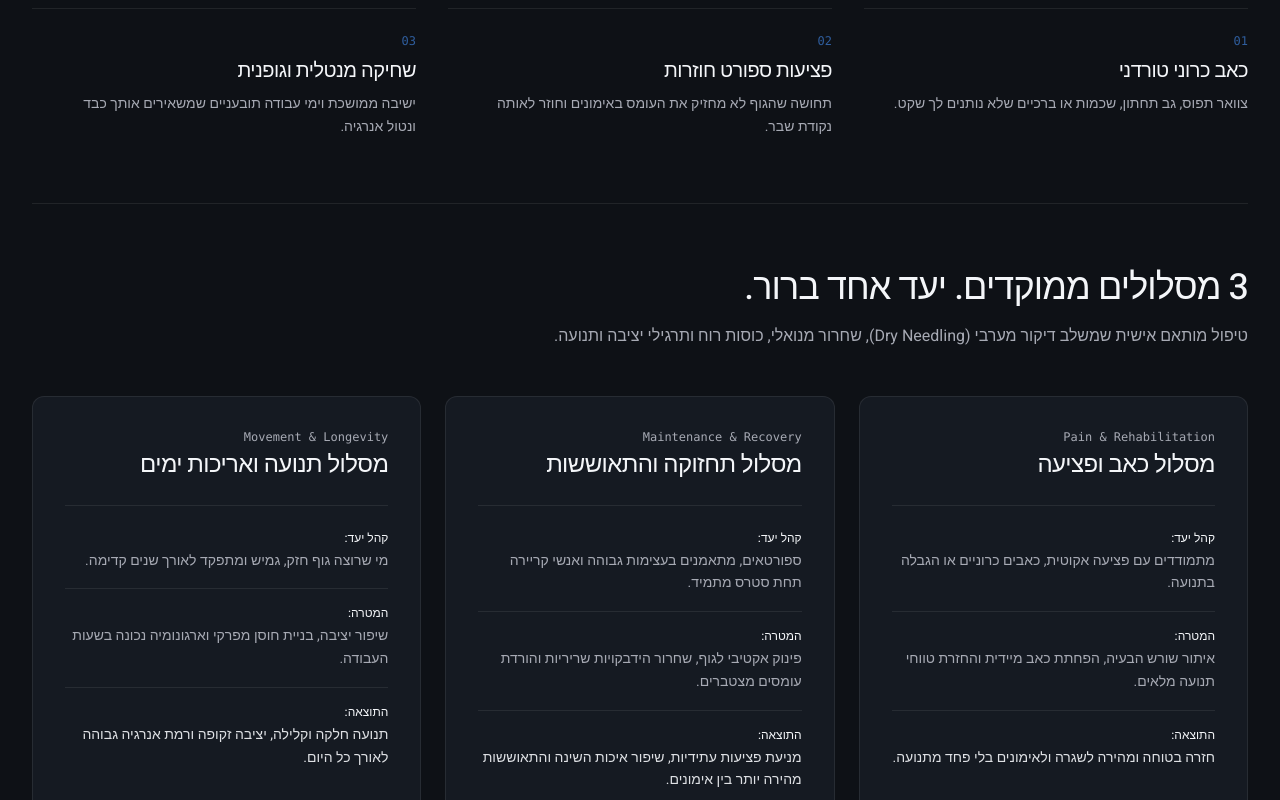
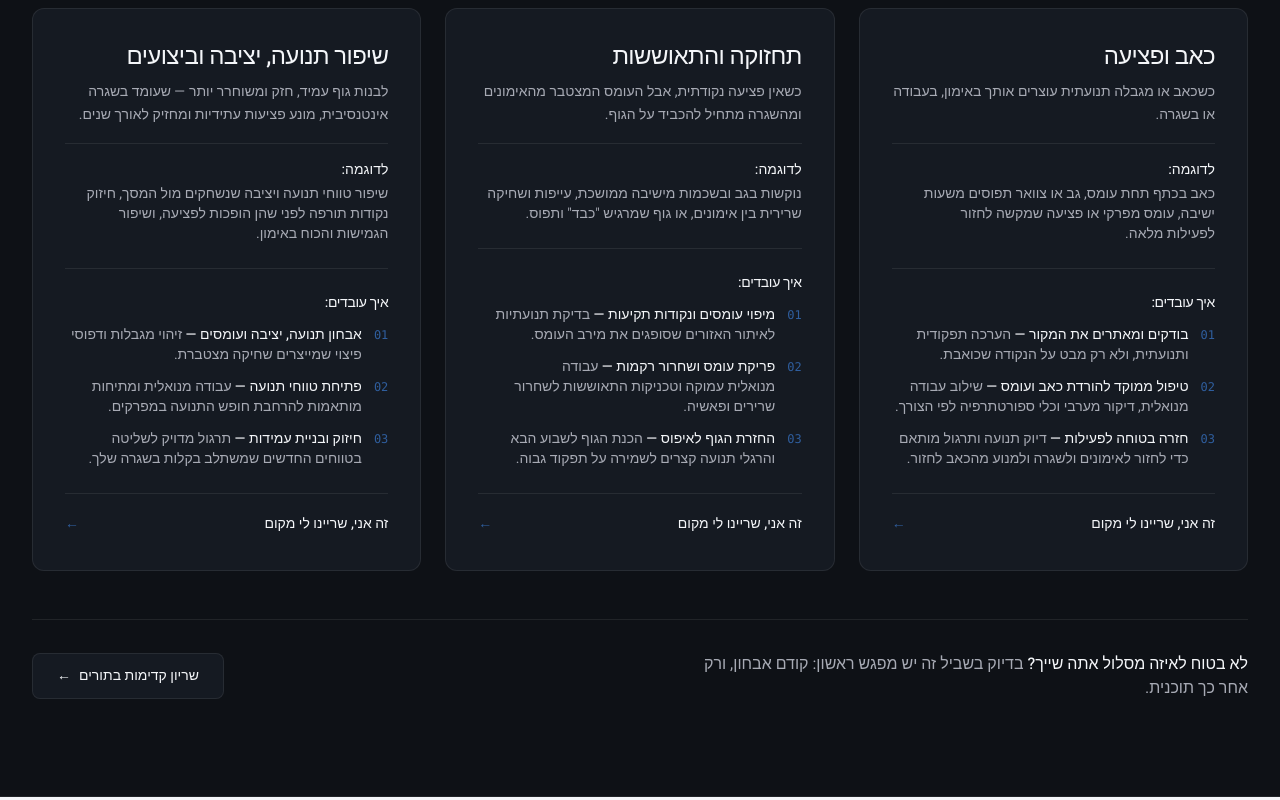
Before and after one commit to ofek-ok/okonskiperformance, a Next.js app: page / in a window 1280 px wide. Shown: the part 1040-1840 px from the top of the page. Built offline with nearby package versions, Linux system fonts and the light colour scheme.

Commit message:
Update WhoItsFor section copy and remove duplicate problem block

```diff
--- a/components/WhoItsFor.tsx
+++ b/components/WhoItsFor.tsx
@@ -1,61 +1,124 @@
 "use client";
 
-const problems = [
+interface ServicePillar {
+  title: string;
+  topicId: string;
+  lead: string;
+  example: string;
+  steps: {
+    num: string;
+    title: string;
+    desc: string;
+  }[];
+}
+
+const pillars: ServicePillar[] = [
+  {
+    title: "כאב ופציעה",
+    topicId: "כאב ופציעה",
+    lead: "כשכאב או מגבלה תנועתית עוצרים אותך באימון, בעבודה או בשגרה.",
+    example:
+      "כאב בכתף תחת עומס, גב או צוואר תפוסים משעות ישיבה, עומס מפרקי או פציעה שמקשה לחזור לפעילות מלאה.",
+    steps: [
       {
         num: "01",
-    title: "כאב כרוני טורדני",
-    desc: "צוואר תפוס, גב תחתון, שכמות או ברכיים שלא נותנים לך שקט.",
+        title: "בודקים ומאתרים את המקור",
+        desc: "הערכה תפקודית ותנועתית, ולא רק מבט על הנקודה שכואבת.",
       },
       {
         num: "02",
-    title: "פציעות ספורט חוזרות",
-    desc: "תחושה שהגוף לא מחזיק את העומס באימונים וחוזר לאותה נקודת שבר.",
+        title: "טיפול ממוקד להורדת כאב ועומס",
+        desc: "שילוב עבודה מנואלית, דיקור מערבי וכלי ספורטתרפיה לפי הצורך.",
       },
       {
         num: "03",
-    title: "שחיקה מנטלית וגופנית",
-    desc: "ישיבה ממושכת וימי עבודה תובעניים שמשאירים אותך כבד ונטול אנרגיה.",
+        title: "חזרה בטוחה לפעילות",
+        desc: "דיוק תנועה ותרגול מותאם כדי לחזור לאימונים ולשגרה ולמנוע מהכאב לחזור.",
       },
-];
-
-interface TreatmentTrack {
-  title: string;
-  subtitleEn: string;
-  topicId: string;
-  audience: string;
-  goal: string;
-  outcome: string;
-}
-
-const tracks: TreatmentTrack[] = [
-  {
-    title: "מסלול כאב ופציעה",
-    subtitleEn: "Pain & Rehabilitation",
-    topicId: "כאב ופציעה",
-    audience: "מתמודדים עם פציעה אקוטית, כאבים כרוניים או הגבלה בתנועה.",
-    goal: "איתור שורש הבעיה, הפחתת כאב מיידית והחזרת טווחי תנועה מלאים.",
-    outcome: "חזרה בטוחה ומהירה לשגרה ולאימונים בלי פחד מתנועה.",
+    ],
   },
   {
-    title: "מסלול תחזוקה והתאוששות",
-    subtitleEn: "Maintenance & Recovery",
+    title: "תחזוקה והתאוששות",
     topicId: "תחזוקה והתאוששות",
-    audience: "ספורטאים, מתאמנים בעצימות גבוהה ואנשי קריירה תחת סטרס מתמיד.",
-    goal: "פינוק אקטיבי לגוף, שחרור הידבקויות שריריות והורדת עומסים מצטברים.",
-    outcome: "מניעת פציעות עתידיות, שיפור איכות השינה והתאוששות מהירה יותר בין אימונים.",
+    lead: "כשאין פציעה נקודתית, אבל העומס המצטבר מהאימונים ומהשגרה מתחיל להכביד על הגוף.",
+    example:
+      "נוקשות בגב ובשכמות מישיבה ממושכת, עייפות ושחיקה שרירית בין אימונים, או גוף שמרגיש \"כבד\" ותפוס.",
+    steps: [
+      {
+        num: "01",
+        title: "מיפוי עומסים ונקודות תקיעות",
+        desc: "בדיקת תנועתיות לאיתור האזורים שסופגים את מירב העומס.",
       },
       {
-    title: "מסלול תנועה ואריכות ימים",
-    subtitleEn: "Movement & Longevity",
+        num: "02",
+        title: "פריקת עומס ושחרור רקמות",
+        desc: "עבודה מנואלית עמוקה וטכניקות התאוששות לשחרור שרירים ופאשיה.",
+      },
+      {
+        num: "03",
+        title: "החזרת הגוף לאיפוס",
+        desc: "הכנת הגוף לשבוע הבא והרגלי תנועה קצרים לשמירה על תפקוד גבוה.",
+      },
+    ],
+  },
+  {
+    title: "שיפור תנועה, יציבה וביצועים",
     topicId: "תנועה ויציבה",
-    audience: "מי שרוצה גוף חזק, גמיש ומתפקד לאורך שנים קדימה.",
-    goal: "שיפור יציבה, בניית חוסן מפרקי וארגונומיה נכונה בשעות העבודה.",
-    outcome: "תנועה חלקה וקלילה, יציבה זקופה ורמת אנרגיה גבוהה לאורך כל היום.",
+    lead: "לבנות גוף עמיד, חזק ומשוחרר יותר — שעומד בשגרה אינטנסיבית, מונע פציעות עתידיות ומחזיק לאורך שנים.",
+    example:
+      "שיפור טווחי תנועה ויציבה שנשחקים מול המסך, חיזוק נקודות תורפה לפני שהן הופכות לפציעה, ושיפור הגמישות והכוח באימון.",
+    steps: [
+      {
+        num: "01",
+        title: "אבחון תנועה, יציבה ועומסים",
+        desc: "זיהוי מגבלות ודפוסי פיצוי שמייצרים שחיקה מצטברת.",
+      },
+      {
+        num: "02",
+        title: "פתיחת טווחי תנועה",
+        desc: "עבודה מנואלית ומתיחות מותאמות להרחבת חופש התנועה במפרקים.",
+      },
+      {
+        num: "03",
+        title: "חיזוק ובניית עמידות",
+        desc: "תרגול מדויק לשליטה בטווחים החדשים שמשתלב בקלות בשגרה שלך.",
+      },
+    ],
   },
 ];
 
 function selectTopic(topicId: string) {
   window.dispatchEvent(new CustomEvent("okonski:select-topic", { detail: topicId }));
+}
+
+function PillarDetails({ pillar }: { pillar: ServicePillar }) {
+  return (
+    <>
+      <div className="pt-4 mt-4 border-t border-white/[0.08] text-sm leading-relaxed">
+        <span className="text-[#F4F6F9] font-medium block mb-1 text-xs sm:text-sm">לדוגמה:</span>
+        <p className="text-xs sm:text-sm text-[#A7AAB4] leading-relaxed">{pillar.example}</p>
+      </div>
+
+      <div className="flex-grow flex flex-col justify-between mt-6 pt-6 border-t border-white/[0.08]">
+        <h4 className="text-[#F4F6F9] text-xs sm:text-sm font-medium mb-3">
+          איך עובדים:
+        </h4>
+        <ul className="space-y-3 mb-6 flex-grow">
+          {pillar.steps.map((step) => (
+            <li key={step.num} className="flex items-baseline gap-3">
+              <span className="font-mono tabular-nums text-[#2F5E9E] text-xs shrink-0">
+                {step.num}
+              </span>
+              <div className="text-xs sm:text-sm leading-relaxed">
+                <strong className="text-[#F4F6F9] font-medium">{step.title} — </strong>
+                <span className="text-[#A7AAB4]">{step.desc}</span>
+              </div>
+            </li>
+          ))}
+        </ul>
+      </div>
+    </>
+  );
 }
 
 export default function WhoItsFor() {
@@ -65,106 +128,64 @@ export default function WhoItsFor() {
       className="py-16 sm:py-24 bg-[#0E1116] border-b border-white/[0.08] scroll-mt-16"
       aria-labelledby="who-heading"
     >
-      <div className="max-w-7xl mx-auto px-4 sm:px-8 text-right">
-        {/* SECTION 2: THE PROBLEM (הכאב והתסכול) */}
-        <div className="pb-16 mb-16 border-b border-white/[0.08]">
-          <div className="max-w-3xl mb-12">
-            <h2 className="text-2xl sm:text-4xl font-medium text-[#F4F6F9] leading-tight mb-4">
-              הגוף מאותת לך, ואתה ממשיך ללחוץ על הגז?
-            </h2>
-            <p className="text-[#A7AAB4] text-sm sm:text-base leading-relaxed">
-              בין שעות ארוכות מול המסך, ישיבה שפוגעת ביציבה, ועומסים של אימונים אינטנסיביים – הגוף מתחיל לצבור עייפות, נוקשות ודלקות. רוב האנשים מחכים שהכאב ישבית אותם, או מסתפקים בטיפול רגעי שמשחרר לשעתיים בלבד.
-            </p>
-          </div>
-
-          <div className="grid grid-cols-1 md:grid-cols-3 gap-8">
-            {problems.map((problem) => (
-              <div
-                key={problem.num}
-                className="pt-6 border-t border-white/[0.08]"
-              >
-                <span className="font-mono tabular-nums text-xs text-[#2F5E9E] block mb-2">
-                  {problem.num}
-                </span>
-                <h3 className="text-lg sm:text-xl font-medium text-[#F4F6F9] mb-2">
-                  {problem.title}
-                </h3>
-                <p className="text-sm text-[#A7AAB4] leading-relaxed">
-                  {problem.desc}
-                </p>
-              </div>
-            ))}
-          </div>
-        </div>
-
-        {/* SECTION 3: THE METHOD & TRACKS (מסלולי הטיפול) */}
-        <div>
-          <div className="max-w-3xl mb-12">
+      <div className="max-w-7xl mx-auto px-4 sm:px-8">
+        {/* Concrete Heading at Weight 500 */}
+        <div className="max-w-3xl mb-12 text-right">
           <h2
             id="who-heading"
             className="text-2xl sm:text-4xl font-medium text-[#F4F6F9] leading-tight mb-4"
           >
-              3 מסלולים ממוקדים. יעד אחד ברור.
+            מה הגוף שלך צריך כרגע?
           </h2>
           <p className="text-[#A7AAB4] text-sm sm:text-base leading-relaxed">
-              טיפול מותאם אישית שמשלב דיקור מערבי (Dry Needling), שחרור מנואלי, כוסות רוח ותרגילי יציבה ותנועה.
+            אין פרוטוקול אחד לכולם. ספורטאי עם כתף תפוסה ומנהל עם גב נעול צריכים דברים שונים — ולכן כל טיפול מתחיל מהמצב שלך.
           </p>
         </div>
 
-          {/* 3 Track Cards — Radius 12px (rounded-xl), Spacing 24px (gap-6, p-6) */}
-          <div className="grid grid-cols-1 lg:grid-cols-3 gap-6 items-stretch">
-            {tracks.map((track) => (
+        {/* 3 Columns — Radius 12px (rounded-xl), Spacing 24px (gap-6, p-6) */}
+        <div className="grid grid-cols-1 lg:grid-cols-3 gap-6 text-right items-stretch">
+          {pillars.map((pillar) => (
             <article
-                key={track.title}
+              key={pillar.title}
               className="m-card h-full flex flex-col justify-between p-6 sm:p-8 rounded-xl bg-[#151A22] border border-white/[0.08]"
             >
+              <div className="flex-1 flex flex-col">
                 <div>
-                  <div className="pb-6 mb-6 border-b border-white/[0.08]">
-                    <p className="text-xs font-mono text-[#A7AAB4] mb-1" dir="ltr">
-                      {track.subtitleEn}
+                  <h3 className="text-xl sm:text-2xl font-medium text-[#F4F6F9] mb-2">
+                    {pillar.title}
+                  </h3>
+                  <p className="text-sm text-[#A7AAB4] leading-relaxed">
+                    {pillar.lead}
                   </p>
-                    <h3 className="text-xl sm:text-2xl font-medium text-[#F4F6F9]">
-                      {track.title}
-                    </h3>
                 </div>
 
-                  <dl className="space-y-4">
-                    <div>
-                      <dt className="text-xs font-medium text-[#F4F6F9] mb-1">
-                        קהל יעד:
-                      </dt>
-                      <dd className="text-sm text-[#A7AAB4] leading-relaxed">
-                        {track.audience}
-                      </dd>
+                {/* Desktop: details visible */}
+                <div className="hidden lg:flex flex-col flex-1">
+                  <PillarDetails pillar={pillar} />
                 </div>
 
-                    <div className="pt-4 border-t border-white/[0.08]">
-                      <dt className="text-xs font-medium text-[#F4F6F9] mb-1">
-                        המטרה:
-                      </dt>
-                      <dd className="text-sm text-[#A7AAB4] leading-relaxed">
-                        {track.goal}
-                      </dd>
+                {/* Mobile: collapsible */}
+                <details className="lg:hidden group mt-4">
+                  <summary className="list-none cursor-pointer inline-flex items-center gap-2 text-sm font-medium text-[#F4F6F9] min-h-[44px] focus:outline-none">
+                    <span className="group-open:hidden">ראה איך זה עובד</span>
+                    <span className="hidden group-open:inline">הסתר פירוט</span>
+                    <svg className="w-4 h-4 transition-transform duration-150 group-open:rotate-180" fill="none" stroke="currentColor" viewBox="0 0 24 24" aria-hidden="true">
+                      <path strokeLinecap="round" strokeLinejoin="round" strokeWidth="2" d="M19 9l-7 7-7-7" />
+                    </svg>
+                  </summary>
+                  <div>
+                    <PillarDetails pillar={pillar} />
+                  </div>
+                </details>
               </div>
 
-                    <div className="pt-4 border-t border-white/[0.08]">
-                      <dt className="text-xs font-medium text-[#F4F6F9] mb-1">
-                        התוצאה:
-                      </dt>
-                      <dd className="text-sm text-[#F4F6F9]/90 leading-relaxed">
-                        {track.outcome}
-                      </dd>
-                    </div>
-                  </dl>
-                </div>
-
-                <div className="mt-6 pt-4 border-t border-white/[0.08]">
+              <div className="mt-auto pt-4 border-t border-white/[0.08]">
                 <a
                   href="#performance-list"
-                    onClick={() => selectTopic(track.topicId)}
-                    className="text-[#F4F6F9] hover:text-[#A7AAB4] text-sm font-medium inline-flex items-center justify-between w-full gap-2 py-1"
+                  onClick={() => selectTopic(pillar.topicId)}
+                  className="text-[#F4F6F9] hover:text-[#A7AAB4] text-sm font-medium inline-flex items-center justify-between w-full gap-2 group py-1"
                 >
-                    <span>בחירת מסלול ושריון מקום</span>
+                  <span>זה אני, שריינו לי מקום</span>
                   <span className="text-[#2F5E9E] shrink-0">←</span>
                 </a>
               </div>
@@ -173,9 +194,9 @@ export default function WhoItsFor() {
         </div>
 
         {/* Closing Bar with Quiet Secondary Button */}
-          <div className="mt-12 pt-8 border-t border-white/[0.08] flex flex-col md:flex-row items-start md:items-center justify-between gap-6">
+        <div className="mt-12 pt-8 border-t border-white/[0.08] flex flex-col md:flex-row items-start md:items-center justify-between gap-6 text-right">
           <p className="text-[#A7AAB4] text-sm sm:text-base leading-relaxed max-w-xl">
-              <strong className="text-[#F4F6F9] font-medium">עדיין לא בטוח לאיזה מסלול אתה שייך?</strong> מתחילים באבחון ושיחת תיאום קצרה כדי להתאים את המסלול המדויק עבורך.
+            <strong className="text-[#F4F6F9] font-medium">לא בטוח לאיזה מסלול אתה שייך?</strong> בדיוק בשביל זה יש מפגש ראשון: קודם אבחון, ורק אחר כך תוכנית.
           </p>
           <a
             href="#performance-list"
@@ -187,7 +208,6 @@ export default function WhoItsFor() {
           </a>
         </div>
       </div>
-      </div>
     </section>
   );
 }
```
Lines whose indentation alone changed are shown as unchanged.
